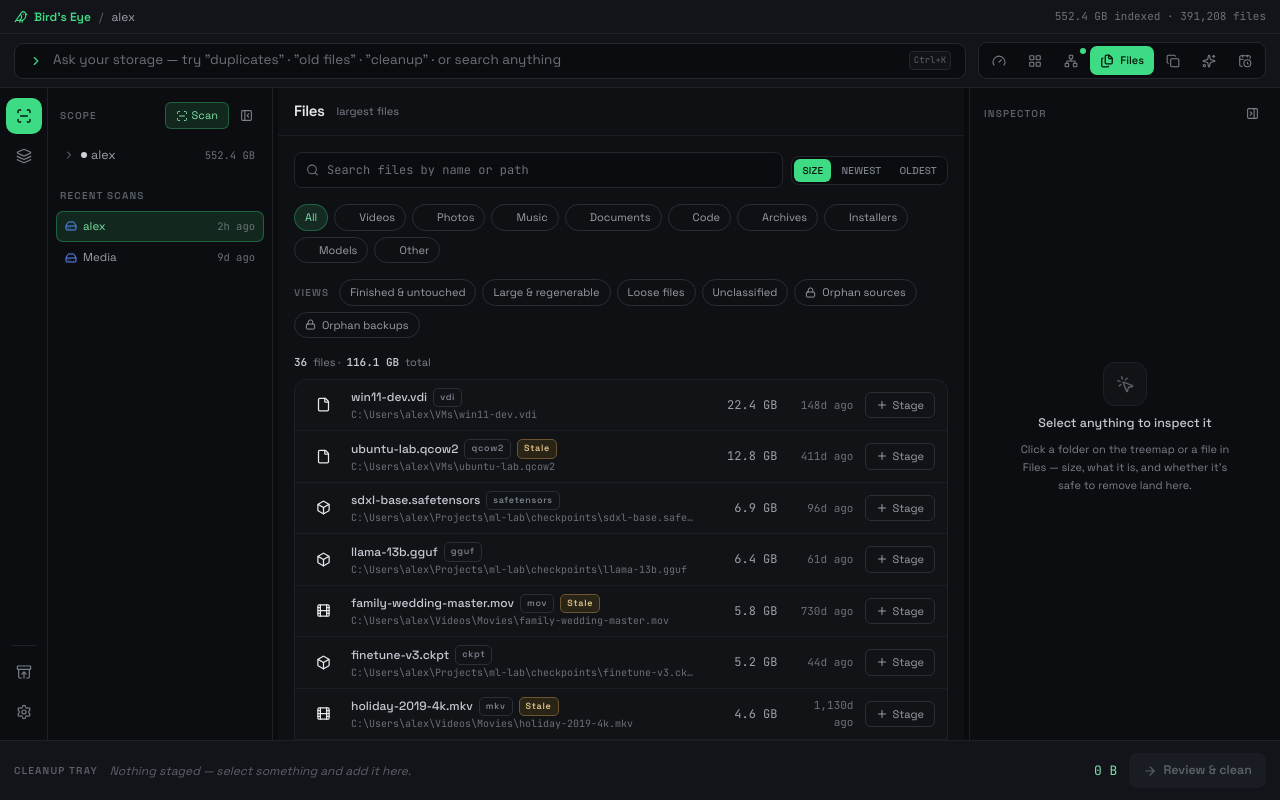
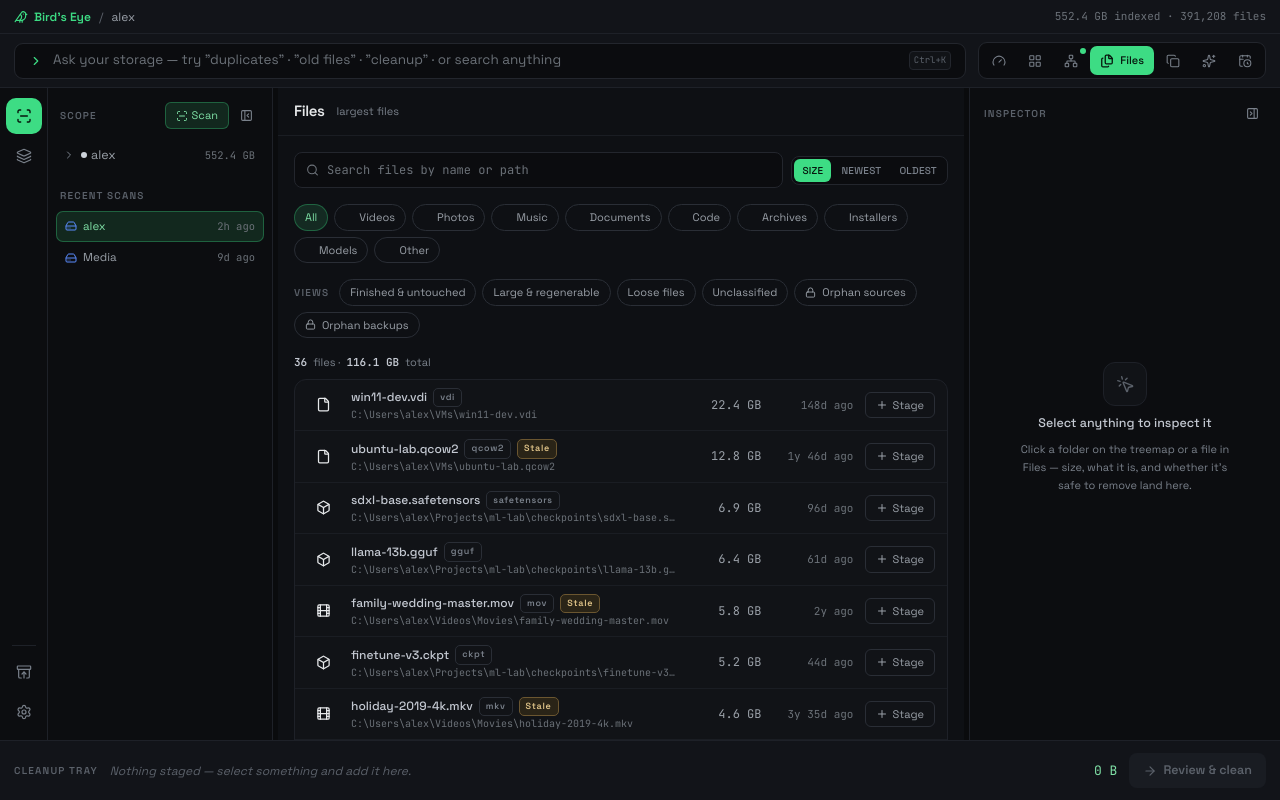
Before and after one commit to keiken-shin/birds-eye, a React (Vite) app in the folder workspace/: page / in a window 1280 px wide. Both pictures are taken after a click on the tab 1137 px from the left and 60 px from the top of the page. Built offline with nearby package versions, Linux system fonts and the light colour scheme.

Commit message:
feat(files): humanize file age as years+days; show loading when switching view chips

```diff
--- a/workspace/src/bridge/domain.ts
+++ b/workspace/src/bridge/domain.ts
@@ -197,6 +197,19 @@ export function formatCount(value: number) {
   return new Intl.NumberFormat("en-US").format(value);
 }
 
+/**
+ * A file age in days, rendered for humans: days under a year, otherwise years
+ * plus the remaining days ("46y 206d ago" beats "16,996d ago"). Returns the
+ * full phrase including "ago" so callers don't produce "today ago".
+ */
+export function formatAge(days: number): string {
+  if (days <= 0) return "today";
+  if (days < 365) return `${formatCount(days)}d ago`;
+  const years = Math.floor(days / 365);
+  const rem = days % 365;
+  return rem > 0 ? `${years}y ${rem}d ago` : `${years}y ago`;
+}
+
 export function lastSegment(path: string) {
   return path.split(/[\\/]/).filter(Boolean).pop() ?? path;
 }
--- a/workspace/src/components/views/DuplicatesView.tsx
+++ b/workspace/src/components/views/DuplicatesView.tsx
@@ -1,6 +1,6 @@
 import { useEffect, useMemo, useRef, useState } from "react";
 import { Check, Copy, CopyCheck, FolderInput, ScanLine, TriangleAlert } from "lucide-react";
-import { formatBytes } from "@bridge/domain";
+import { formatAge, formatBytes } from "@bridge/domain";
 import {
   allowPreviewRoot,
   queryNativeDuplicateFiles,
@@ -34,7 +34,7 @@ function ConfidenceTag({ confidence }: { confidence: number }) {
 function modifiedAgo(ts: number | null) {
   if (!ts) return "modified —";
   const days = Math.max(0, Math.floor((Date.now() - ts * 1000) / 86_400_000));
-  return `modified ${days}d ago`;
+  return `modified ${formatAge(days)}`;
 }
 
 /** Newest copy = latest modified time; unknown mtimes sort oldest. */
--- a/workspace/src/components/views/FilesView.tsx
+++ b/workspace/src/components/views/FilesView.tsx
@@ -1,6 +1,6 @@
 import { useEffect, useMemo, useRef, useState } from "react";
 import { Check, Lock, Plus, ScanLine, Search, SearchX, X } from "lucide-react";
-import { formatBytes, formatCount } from "@bridge/domain";
+import { formatAge, formatBytes, formatCount } from "@bridge/domain";
 import {
   listSavedViews,
   runSavedView,
@@ -70,6 +70,8 @@ export function FilesView() {
   const [kindFilter, setKindFilter] = useState<MediaKind | null>(null);
   const [sort, setSort] = useState<SortKey>("size");
   const reqId = useRef(0);
+  /** The last committed selection key — a change means clear old rows and show loading. */
+  const lastSel = useRef("");
 
   useEffect(() => {
     void listSavedViews().then(setSavedViews).catch(() => setSavedViews([]));
@@ -105,6 +107,16 @@ export function FilesView() {
       return;
     }
     const id = ++reqId.current;
+    // A changed selection (a different view chip or category) clears the old
+    // rows so the loading state shows at once — otherwise the previous chip's
+    // results linger during the fetch and the switch looks like it didn't take.
+    // Background refetches (same selection, new dataVersion) keep their rows to
+    // avoid a flash while enrichment streams in.
+    const sel = `${JSON.stringify(resultsQuery)}|${kindFilter ?? ""}`;
+    if (lastSel.current !== sel) {
+      setFetched([]);
+      lastSel.current = sel;
+    }
     setLoading(true);
     setError(null);
     (async () => {
@@ -388,8 +400,11 @@ export function FilesView() {
                           {formatBytes(r.size)}
                         </span>
                         {showAge ? (
-                          <span className="mono w-16 flex-none text-right text-11 text-dim">
-                            {days !== null ? `${formatCount(days)}d ago` : "—"}
+                          <span
+                            className="mono w-20 flex-none text-right text-11 text-dim"
+                            title={days !== null ? `${formatCount(days)} days` : undefined}
+                          >
+                            {days !== null ? formatAge(days) : "—"}
                           </span>
                         ) : null}
                         <Button
--- a/workspace/src/components/views/TimelineView.tsx
+++ b/workspace/src/components/views/TimelineView.tsx
@@ -13,7 +13,7 @@ import {
   TrendingUp,
   type LucideIcon,
 } from "lucide-react";
-import { formatBytes, formatCount, lastSegment } from "@bridge/domain";
+import { formatAge, formatBytes, formatCount, lastSegment } from "@bridge/domain";
 import { useIndexData } from "../../state/indexData";
 import { useWorkspace } from "../../state/workspaceStore";
 import { categoryOf } from "../../lib/categories";
@@ -347,7 +347,12 @@ export function TimelineView() {
                         <div className="truncate text-125 text-ink-soft">{name}</div>
                         <div className="mono truncate text-10 text-faint">{f.path}</div>
                       </div>
-                      <span className="mono flex-none text-10 text-dim">{formatCount(days)}d ago</span>
+                      <span
+                        className="mono flex-none text-10 text-dim"
+                        title={`${formatCount(days)} days`}
+                      >
+                        {formatAge(days)}
+                      </span>
                       <span className="mono w-16 flex-none text-right text-11 font-medium text-muted">
                         {formatBytes(f.size)}
                       </span>
```
Also changed, not shown: 1 other file (tests, documents, lock files or other folders).
